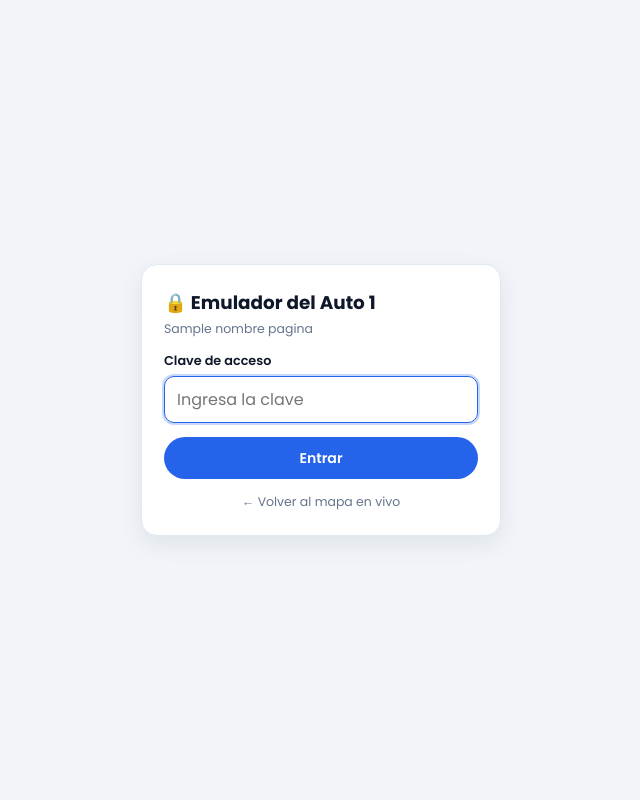
After one commit to FelipeMartheSanchez/Telemetry-GPS, a Flask app: template templates/emulador_login.html in a window 1280 px wide. The commit adds this page. Shown: the whole page, without its empty margins (319-959 px from the left). Run offline with Flask 3, Linux system fonts and the light colour scheme; the template is opened without the code that fills it: most values are stand-ins (such as "Sample title", 1, 10 or a date in 2020).

Commit message:
Protect /emulador and /api/emulador with login screen (EMULADOR_CLAVE)

```diff
--- a/app.py
+++ b/app.py
@@ -1,5 +1,6 @@
 import os
 import re
+import hmac
 import math
 import socket
 import json
@@ -12,7 +13,7 @@ from datetime import datetime, timedelta
 from decimal import Decimal
 from zoneinfo import ZoneInfo
 from dotenv import load_dotenv
-from flask import Flask, render_template, request, jsonify
+from flask import Flask, render_template, request, jsonify, redirect
 from flask_socketio import SocketIO
 
 # Carga las variables del archivo .env que esta junto a app.py.
@@ -1327,6 +1328,10 @@ def api_direccion():
 # cierra viajes y calcula el score). Solo se activa con EMULADOR=1 en el .env:
 # ponerlo SOLO en dev, para no llenar la base de produccion de viajes falsos.
 EMULADOR_ACTIVO = os.getenv('EMULADOR', '0').strip() == '1'
+# Clave para acceder a /emulador y /api/emulador. Si esta vacia, el acceso
+# queda bloqueado por seguridad incluso si EMULADOR=1.
+EMULADOR_CLAVE = os.getenv('EMULADOR_CLAVE', '').strip()
+EMULADOR_COOKIE = 'emulador_auth'
 EMULADOR_VEHICULO = 1
 # Destinos, igual que la ESP32 (que envia a los 4 servidores):
 #   'local' -> solo esta instancia (127.0.0.1, su propio UDP_PORT)
@@ -1386,19 +1391,53 @@ def armar_mensaje_emulador(d):
         'Origen: emulador',
     ])
 
-@app.route('/emulador')
+def _token_emulador():
+    return hmac.new(EMULADOR_CLAVE.encode('utf-8'), b'emulador-ok', 'sha256').hexdigest()
+
+def emulador_autenticado():
+    if not EMULADOR_CLAVE:
+        return False
+    cookie = request.cookies.get(EMULADOR_COOKIE, '')
+    return bool(cookie) and hmac.compare_digest(cookie, _token_emulador())
+
+@app.route('/emulador', methods=['GET', 'POST'])
 def emulador():
     if not EMULADOR_ACTIVO:
         return 'No encontrado', 404
+    if not EMULADOR_CLAVE:
+        return render_template('emulador_login.html', nombre_pagina=NOMBRE_PAGINA,
+                               sin_clave=True, error=None), 403
+    if request.method == 'POST':
+        clave = request.form.get('clave', '')
+        if hmac.compare_digest(clave, EMULADOR_CLAVE):
+            resp = redirect('/emulador')
+            resp.set_cookie(EMULADOR_COOKIE, _token_emulador(),
+                            httponly=True, samesite='Lax', max_age=8 * 3600, path='/')
+            return resp
+        return render_template('emulador_login.html', nombre_pagina=NOMBRE_PAGINA,
+                               sin_clave=False, error='Clave incorrecta.'), 401
+    if not emulador_autenticado():
+        return render_template('emulador_login.html', nombre_pagina=NOMBRE_PAGINA,
+                               sin_clave=False, error=None)
     # Con UBICACION_DESDE=emulador el estilo y los eventos vienen de la ESP32:
     # la pagina oculta esos controles y solo emula la ruta.
     return render_template('emulador.html', nombre_pagina=NOMBRE_PAGINA,
                            solo_ruta=(UBICACION_DESDE == 'emulador'))
 
+@app.route('/emulador/salir', methods=['POST'])
+def emulador_salir():
+    if not EMULADOR_ACTIVO:
+        return 'No encontrado', 404
+    resp = redirect('/emulador')
+    resp.delete_cookie(EMULADOR_COOKIE, path='/')
+    return resp
+
 @app.route('/api/emulador', methods=['POST'])
 def api_emulador():
     if not EMULADOR_ACTIVO:
         return jsonify({'error': 'El emulador no esta activo en esta instancia'}), 404
+    if not emulador_autenticado():
+        return jsonify({'error': 'Acceso no autorizado. Inicia sesion en /emulador'}), 401
     datos = request.get_json(silent=True) or {}
     try:
         mensaje = armar_mensaje_emulador(datos)
@@ -1426,6 +1465,8 @@ if __name__ == '__main__':
     print(f"Ubicacion del Auto 1 desde: {UBICACION_DESDE} (UBICACION_DESDE en el .env)")
     if EMULADOR_ACTIVO:
         print("Emulador del Auto 1 ACTIVO en /emulador (EMULADOR=1 en el .env)")
+        estado_clave = "protegido con EMULADOR_CLAVE" if EMULADOR_CLAVE else "BLOQUEADO (falta EMULADOR_CLAVE en el .env)"
+        print(f"  -> Acceso a /emulador: {estado_clave}")
     socketio.start_background_task(udp_listener)
     socketio.start_background_task(vigilar_inactividad)
     print(f"Iniciando servidor Web en el puerto {WEB_PORT}...")
--- a/templates/emulador.html
+++ b/templates/emulador.html
@@ -50,6 +50,8 @@
             background: #fef3c7; color: #92400e; font-size: 0.7rem; font-weight: 600;
         }
         .barra-sup a { font-size: 0.78rem; font-weight: 600; color: var(--azul); text-decoration: none; }
+        .barra-sup form { margin: 0; }
+        .barra-sup .btn-salir { padding: 4px 10px; min-height: 28px; font-size: 0.72rem; }
 
         /* Cuerpo: mapa + panel (lado a lado en PC, apilados en celular) */
         .cuerpo { flex: 1 1 auto; display: flex; min-height: 0; }
@@ -158,6 +160,9 @@
         <span class="instancia">{{ nombre_pagina }}</span>
         <span class="aviso-prueba">Datos de prueba</span>
         <a href="/" target="_blank" rel="noopener">Ver en vivo ↗</a>
+        <form method="post" action="/emulador/salir">
+            <button type="submit" class="btn-salir">Salir</button>
+        </form>
     </header>
 
     <div class="cuerpo">
--- /dev/null
+++ b/templates/emulador_login.html
@@ -0,0 +1,103 @@
+<!DOCTYPE html>
+<html lang="es">
+<head>
+    <meta charset="UTF-8">
+    <meta name="viewport" content="width=device-width, initial-scale=1.0, viewport-fit=cover">
+    <title>Acceso al Emulador - {{ nombre_pagina }}</title>
+
+    <link rel="preconnect" href="https://fonts.googleapis.com">
+    <link href="https://fonts.googleapis.com/css2?family=Poppins:wght@400;500;600;700&display=swap" rel="stylesheet">
+
+    <style>
+        :root {
+            --azul: #2563eb;
+            --azul-osc: #1d4ed8;
+            --tinta: #0f172a;
+            --gris: #64748b;
+            --borde: #e2e8f0;
+            --fondo: #f1f5f9;
+        }
+        * { box-sizing: border-box; }
+        html, body { height: 100%; margin: 0; }
+        body {
+            font-family: 'Poppins', system-ui, sans-serif;
+            color: var(--tinta);
+            background: var(--fondo);
+            display: grid;
+            place-items: center;
+            padding: 16px;
+        }
+        .tarjeta {
+            width: 100%;
+            max-width: 360px;
+            background: #ffffff;
+            border: 1px solid var(--borde);
+            border-radius: 16px;
+            padding: 24px 22px;
+            box-shadow: 0 8px 24px rgba(15, 23, 42, 0.08);
+        }
+        h1 { margin: 0 0 4px; font-size: 1.15rem; font-weight: 700; }
+        .instancia { margin: 0 0 14px; font-size: 0.78rem; color: var(--gris); }
+        .aviso {
+            margin: 0 0 14px;
+            padding: 10px 12px;
+            border-radius: 10px;
+            font-size: 0.8rem;
+            line-height: 1.4;
+        }
+        .aviso.error { background: #fee2e2; color: #991b1b; font-weight: 500; }
+        .aviso.bloqueado { background: #fef3c7; color: #92400e; }
+        label { display: block; margin-bottom: 6px; font-size: 0.8rem; font-weight: 600; }
+        input[type="password"] {
+            width: 100%;
+            padding: 10px 12px;
+            border: 1px solid var(--borde);
+            border-radius: 10px;
+            font-family: inherit;
+            font-size: 16px;
+            color: var(--tinta);
+            margin-bottom: 14px;
+        }
+        input[type="password"]:focus { outline: 2px solid rgba(37, 99, 235, 0.25); border-color: var(--azul); }
+        button {
+            width: 100%;
+            padding: 10px 14px;
+            border: none;
+            border-radius: 999px;
+            background: var(--azul);
+            color: #ffffff;
+            font-family: inherit;
+            font-size: 0.88rem;
+            font-weight: 600;
+            cursor: pointer;
+            min-height: 42px;
+        }
+        button:hover { background: var(--azul-osc); }
+        .volver { display: block; margin-top: 14px; text-align: center; font-size: 0.78rem; color: var(--gris); text-decoration: none; }
+        .volver:hover { color: var(--azul); }
+    </style>
+</head>
+<body>
+    <main class="tarjeta">
+        <h1>🔒 Emulador del Auto 1</h1>
+        <p class="instancia">{{ nombre_pagina }}</p>
+
+        {% if sin_clave %}
+            <p class="aviso bloqueado">
+                El acceso al emulador está bloqueado porque falta definir <code>EMULADOR_CLAVE</code> en el archivo <code>.env</code> del servidor.
+            </p>
+        {% else %}
+            {% if error %}
+                <p class="aviso error">{{ error }}</p>
+            {% endif %}
+            <form method="post" action="/emulador">
+                <label for="clave">Clave de acceso</label>
+                <input type="password" id="clave" name="clave" placeholder="Ingresa la clave" autocomplete="current-password" autofocus required>
+                <button type="submit">Entrar</button>
+            </form>
+        {% endif %}
+
+        <a class="volver" href="/">← Volver al mapa en vivo</a>
+    </main>
+</body>
+</html>
```
Also changed, not shown: 1 other file.
